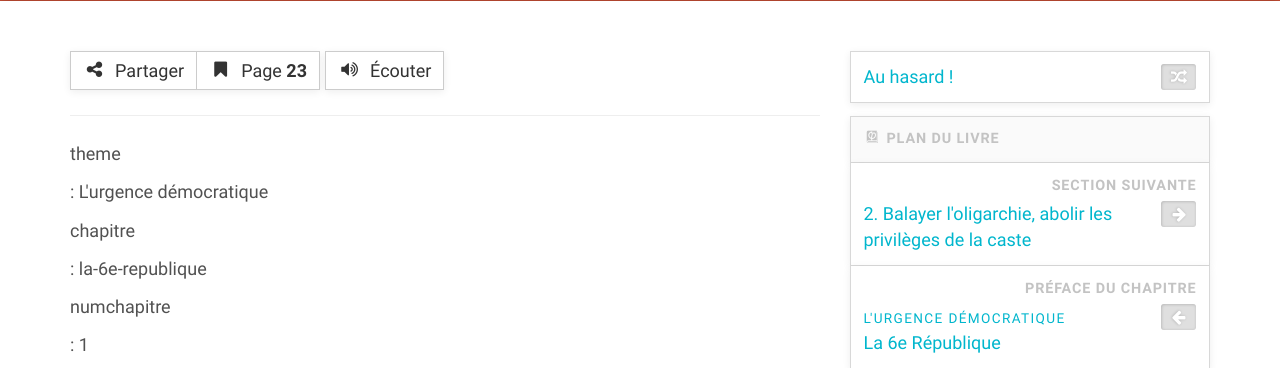
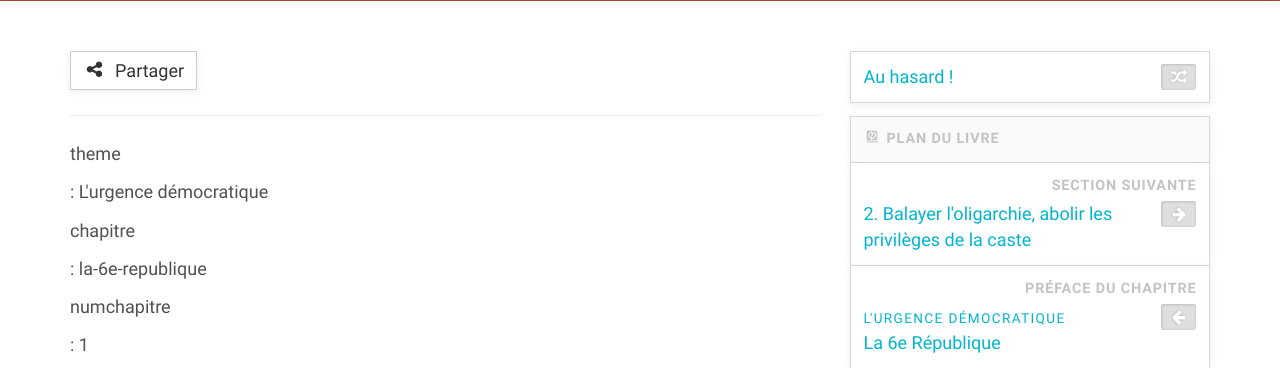
Before and after one commit to dorianmariefr/avenir-en-commun, a Django app: page /section/1/1 in a window 1280 px wide. Shown: the part 299-667 px from the top of the page. Run offline with Django 3.2, Linux system fonts and the light colour scheme; some libraries are stand-ins or nearby versions; some web fonts are replaced.

Commit message:
ptit cleaning aussi de chapitre/section

```diff
--- a/core/templates/section.html
+++ b/core/templates/section.html
@@ -107,18 +107,6 @@
                                  <i class="fa fa-fw fa-share-alt"></i>&nbsp;
                                  <span class="visible-lg-inline">Partager</span>
                               </button>
-                              <button title="À propos du livre papier…" class="btn btn-default pageref-collapser" data-target="#panel-s-pageref-1" aria-controls="panel-s-pageref-1" aria-expanded="false" data-toggle="collapse">
-                                 <i class="fa fa-fw fa-bookmark"></i>&nbsp;
-                                 <span class="visible-lg-inline">Page
-                                    <strong>23</strong>
-                                 </span>
-                              </button>
-                           </div>
-                           <div class="btn-group">
-                              <button title="Version audio de la page courante" class="btn btn-default audiobook-collapser" data-target="#panel-s-audiobook-1" aria-controls="panel-s-audiobook-1" aria-expanded="false" data-toggle="collapse">
-                                 <i class="fa fa-fw fa-volume-up"></i>&nbsp;
-                                 <span class="visible-lg-inline">Écouter</span>
-                              </button>
                            </div>
                            <div class="btn-group pull-right js-only"></div>
                         </div>
@@ -155,10 +143,6 @@
                                                 <a data-popup-dimensions="430,284" href="https://twitter.com/home?status=%C3%80%20lire%20absolument%C2%A0%3A%20http%3A%2F%2Flaec.fr%2Fs1%20%F0%9F%98%8E%20%23AvenirEnCommun%20%23M%C3%A9lenchon%20%23JLM2017" class="btn btn-default share-link" data-network="Twitter" title="Partager cette section sur twitter">
                                                    <span class="visible-lg-inline visible-sm-inline">Twitter </span>
                                                    <i class="fa fa-fw fa-twitter"></i>
-                                                </a>
-                                                <a data-popup-dimensions="400,415" href="https://plus.google.com/share?url=http%3A%2F%2Flaec.fr%2Fs1" class="btn btn-default share-link" data-network="Google+" title="Partager cette section sur Google+">
-                                                   <span class="visible-lg-inline visible-sm-inline">Google+ </span>
-                                                   <i class="fa fa-fw fa-google-plus"></i>
                                                 </a>
                                              </nav>
                                           </div>
```
Also changed, not shown: core/templates/chapter.html (+0 -24 lines).
